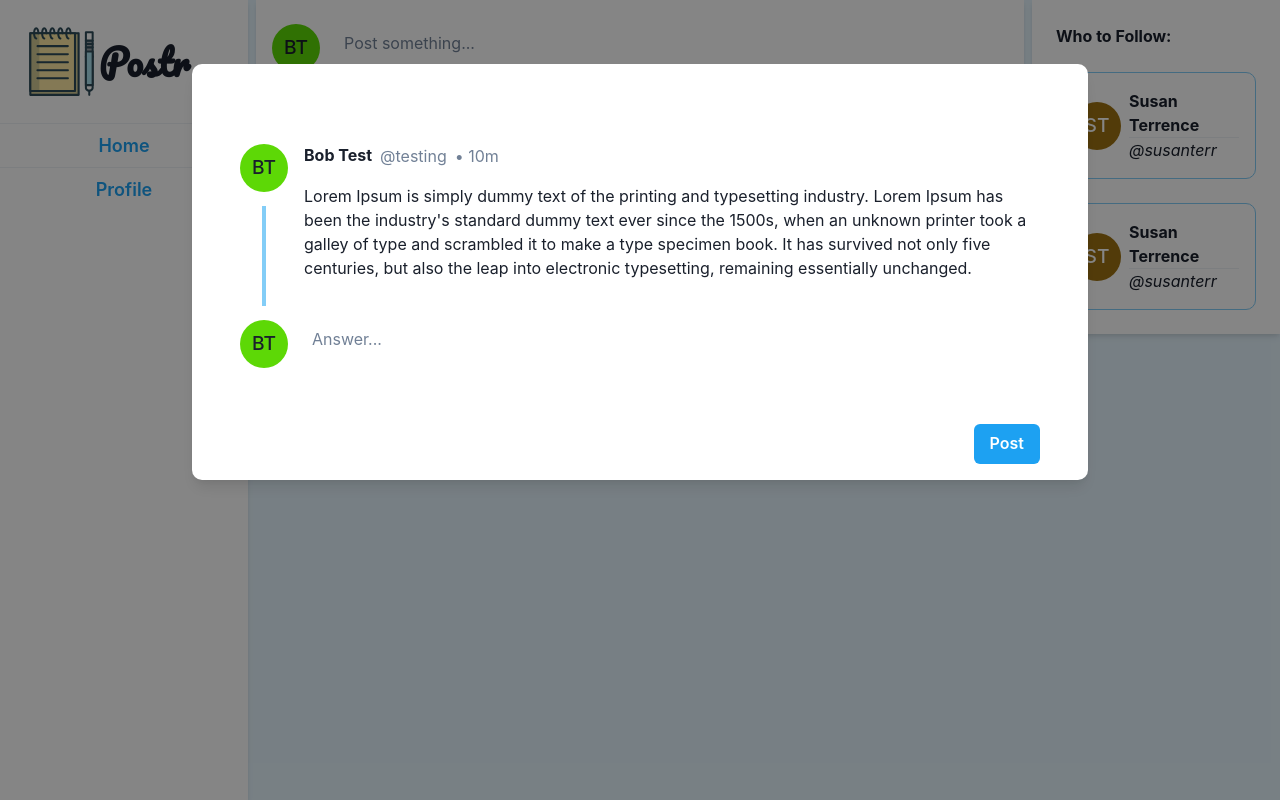
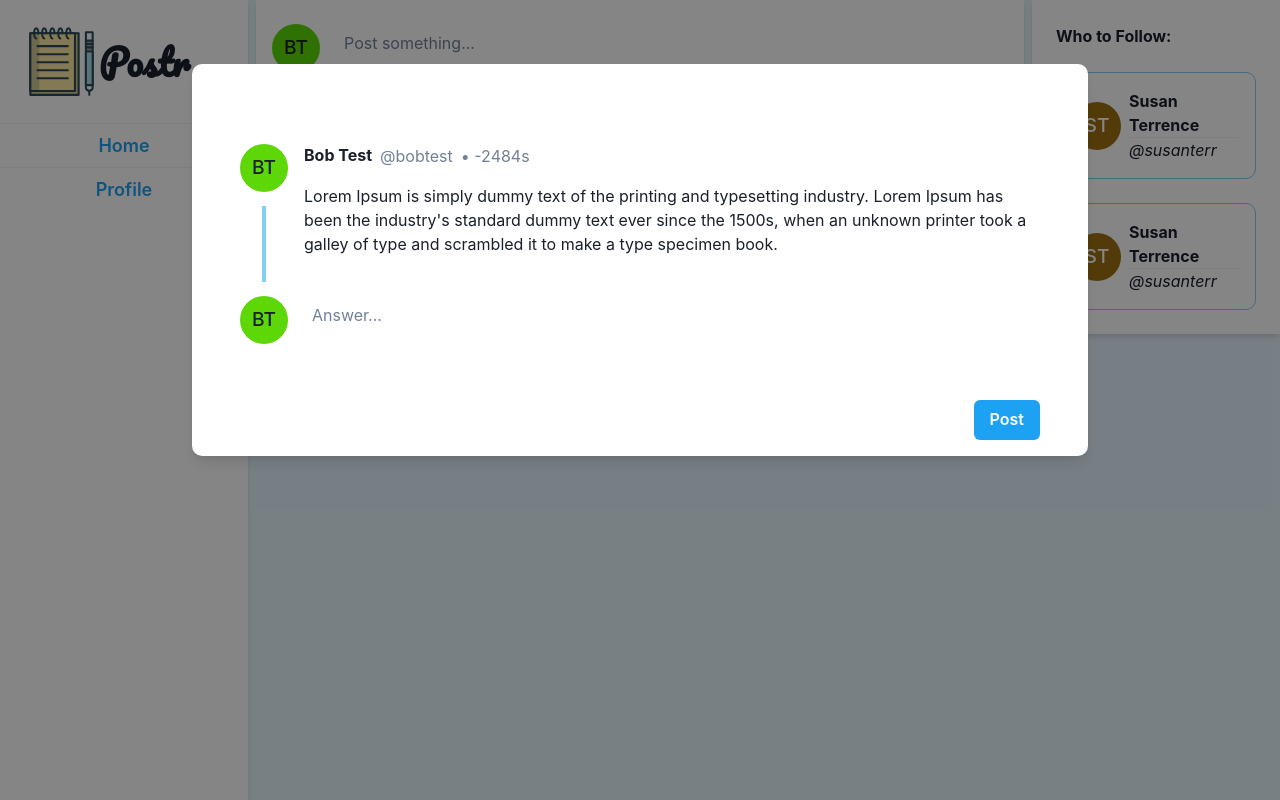
Before and after one commit to vncsreis/postr, a Next.js app: page / in a window 1280 px wide. Both pictures are taken after a click on the button 404 px from the left and 408 px from the top of the page. Built offline with nearby package versions, Linux system fonts and the light colour scheme.

Commit message:
answer post modal rework

```diff
--- a/components/content/AnswerPostModal/AnsweredPostCard.tsx
+++ b/components/content/AnswerPostModal/AnsweredPostCard.tsx
@@ -1,7 +1,21 @@
 import { Avatar, Box, Heading, Text } from "@chakra-ui/react";
+import { useModal } from "../../../context";
+import Post from "../../../models/post";
+import { UserInfo } from "../../../models/user";
+import getTimeElapsed from "../PostCard/getTimeElapsed";
 
 export default function AnsweredPostCard() {
+  const now = new Date();
+
+  const { setOpen, post, userInfo } = useModal();
+
+  if (!userInfo || !post) {
+    return setOpen(false);
+  }
+
   return (
+    userInfo &&
+    post && (
       <Box backgroundColor="white" display="flex">
         <Box display="flex" flexDir="column" alignItems="center">
           <Avatar name="Bob Test" />
@@ -19,24 +33,20 @@ export default function AnsweredPostCard() {
         </Box>
         <Box pl="4" display="flex" flexDir="column" mb="6">
           <Box display="flex" flexDir="row" alignItems="center" gap="2">
-          <Heading fontSize="md">Bob Test</Heading>
+            <Heading fontSize="md">{userInfo.name}</Heading>
             <Text fontSize="md" color="gray.500">
-            @testing
+              @{userInfo.username}
             </Text>
             <Text fontSize="md" color="gray.500">
-            • 10m
+              • {getTimeElapsed(post.date, now)}
             </Text>
           </Box>
 
           <Text mb="4" mt="4">
-          Lorem Ipsum is simply dummy text of the printing and typesetting
-          industry. Lorem Ipsum has been the industry&apos;s standard dummy text
-          ever since the 1500s, when an unknown printer took a galley of type
-          and scrambled it to make a type specimen book. It has survived not
-          only five centuries, but also the leap into electronic typesetting,
-          remaining essentially unchanged.
+            {post.text}
           </Text>
         </Box>
       </Box>
+    )
   );
 }
--- a/components/content/PostCard/PostCard.tsx
+++ b/components/content/PostCard/PostCard.tsx
@@ -22,7 +22,7 @@ interface PostCardProps {
 
 export default function PostCard({ post, userInfo }: PostCardProps) {
   const [isFavourite, setIsFavourite] = useState(false);
-  const { setOpen } = useModal();
+  const { setOpen, setPost, setUserInfo } = useModal();
 
   const now = new Date();
 
@@ -49,6 +49,8 @@ export default function PostCard({ post, userInfo }: PostCardProps) {
   }
 
   function handleAnswer() {
+    setPost(post);
+    setUserInfo(userInfo);
     setOpen(true);
   }
 
--- a/context/ContextWrapper.tsx
+++ b/context/ContextWrapper.tsx
@@ -1,5 +1,5 @@
 import { PropsWithChildren } from "react";
-import { ModalProvider } from "./ui/ModalContext/ModalContext";
+import { ModalProvider } from "./ui/AnswerModalContext/AnswerModalContext";
 
 export default function ContexWrapper({ children }: PropsWithChildren) {
   return <ModalProvider>{children}</ModalProvider>;
--- a/context/index.tsx
+++ b/context/index.tsx
@@ -1,3 +1,3 @@
-import { useModal } from "./ui/ModalContext/ModalContext";
+import { useAnswerModal } from "./ui/AnswerModalContext/AnswerModalContext";
 
-export { useModal };
+export { useAnswerModal as useModal };
--- a/context/ui/ModalContext/ModalContext.tsx
+++ b/context/ui/AnswerModalContext/AnswerModalContext.tsx
@@ -2,7 +2,7 @@ import React, { PropsWithChildren, useContext, useState } from "react";
 import Post from "../../../models/post";
 import { UserInfo } from "../../../models/user";
 
-interface ModalContextProps {
+interface AnswerModalContextProps {
   isOpen: boolean;
   setOpen: (x: boolean) => void;
   userInfo: UserInfo | null;
@@ -11,7 +11,7 @@ interface ModalContextProps {
   setPost: (post: Post) => void;
 }
 
-export const ModalContext = React.createContext<ModalContextProps>({
+export const AnswerModalContext = React.createContext<AnswerModalContextProps>({
   isOpen: false,
   setOpen: (x: boolean) => {},
   userInfo: null,
@@ -26,12 +26,12 @@ export const ModalProvider = ({ children }: PropsWithChildren) => {
   const [post, setPost] = useState<Post | null>(null);
 
   return (
-    <ModalContext.Provider
+    <AnswerModalContext.Provider
       value={{ isOpen, setOpen, userInfo, setUserInfo, post, setPost }}
     >
       {children}
-    </ModalContext.Provider>
+    </AnswerModalContext.Provider>
   );
 };
 
-export const useModal = () => useContext(ModalContext);
+export const useAnswerModal = () => useContext(AnswerModalContext);
```
Lines whose indentation alone changed are shown as unchanged.
